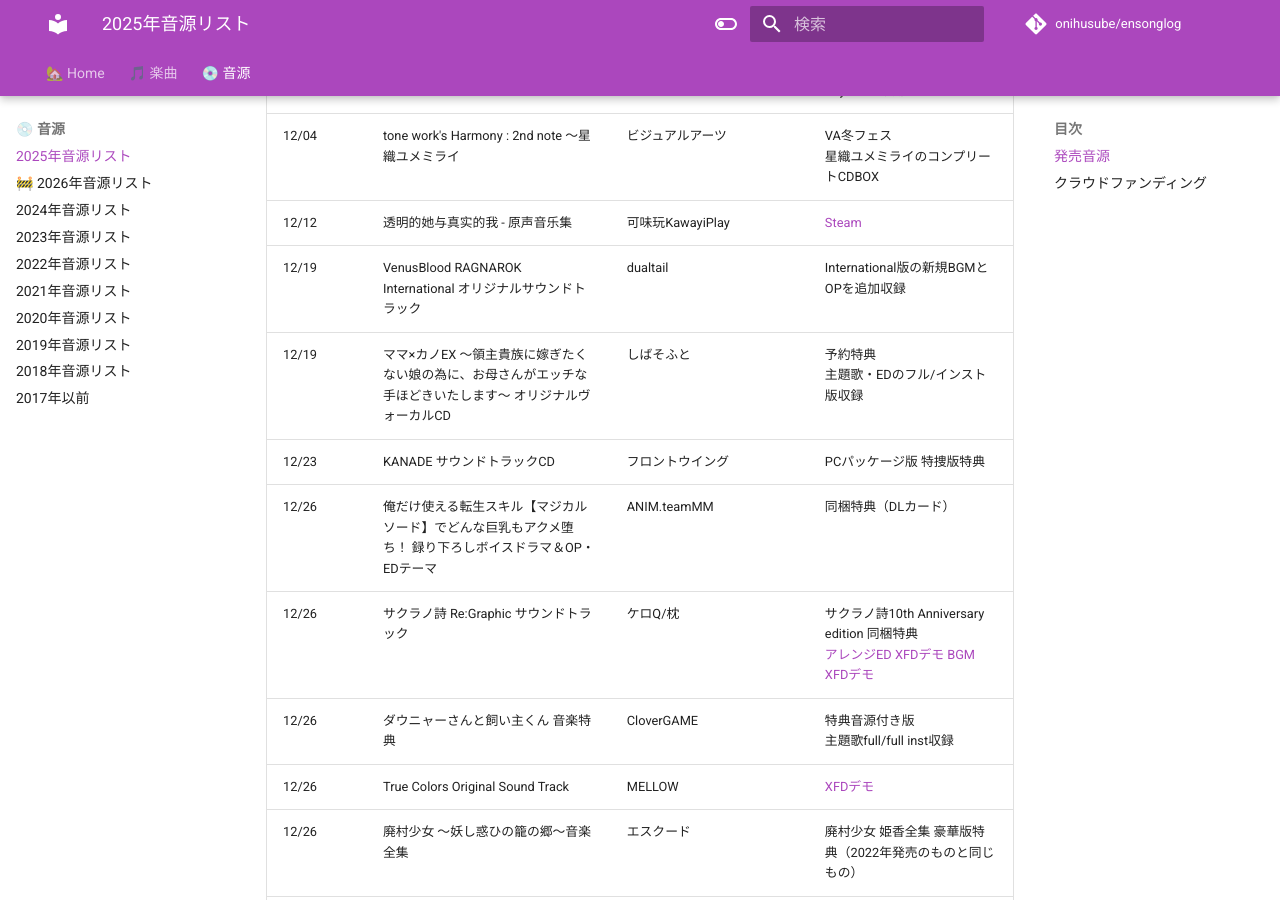
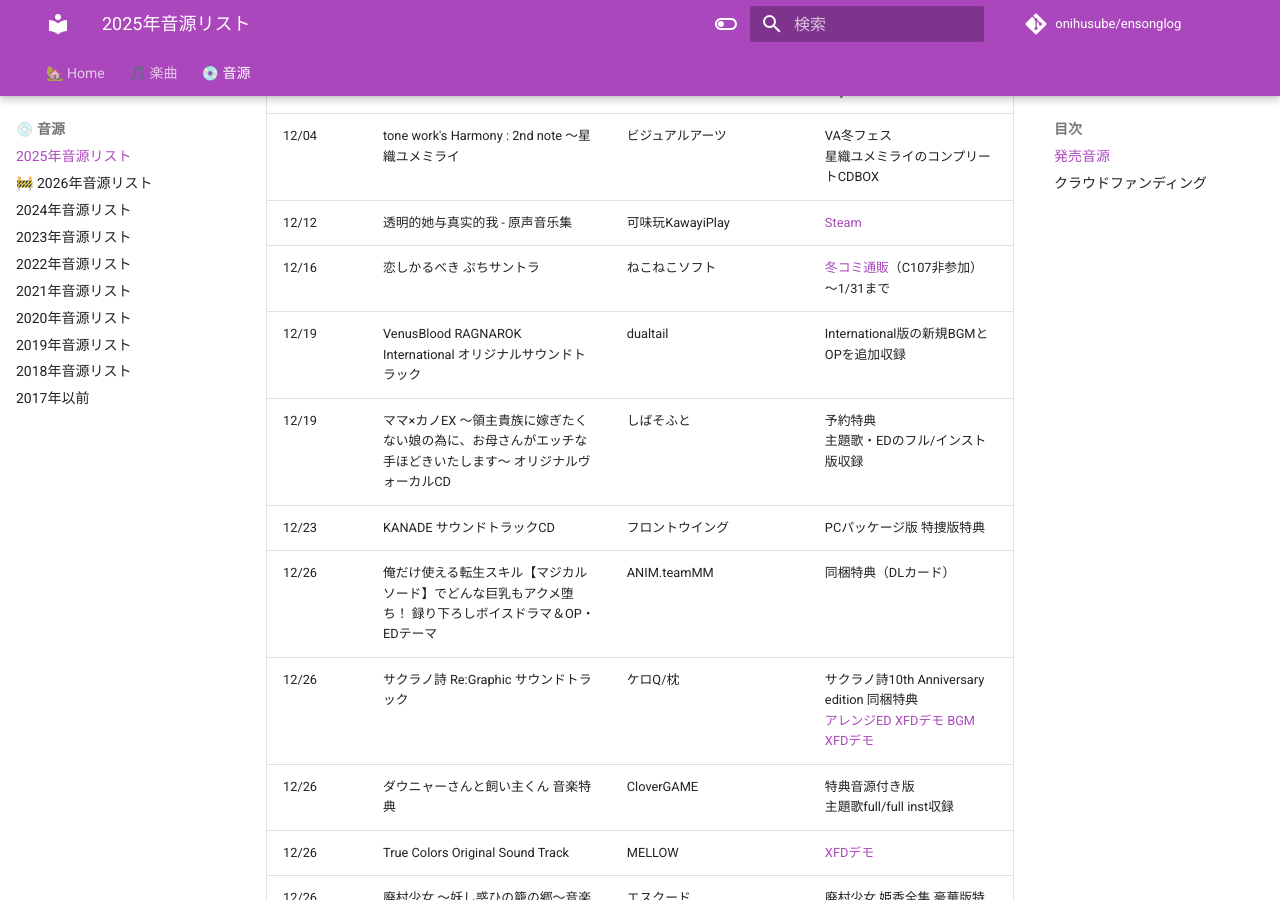
Before and after one commit to onihusube/ensonglog, an MkDocs documentation site: the page built from docs/2025/音源.md, in a window 1280 px wide and 900 px high, scrolled down 16102 px. Built offline with MkDocs 1.6.1 and Material for MkDocs 9.7.7, drawn with Linux system fonts in a browser that asks for light colours; comment, search, counter and statistics services are not loaded.

Commit message:
恋しかるべき ぷちサントラ追加

```diff
--- a/docs/2025/音源.md
+++ b/docs/2025/音源.md
@@ -225,6 +225,7 @@
 | 12/04 | TVアニメ Summer Pockets "leave a mark" | ビジュアルアーツ | VA冬フェス </br> Keyセット同梱 |
 | 12/04 | tone work's Harmony : 2nd note ～星織ユメミライ | ビジュアルアーツ | VA冬フェス </br> 星織ユメミライのコンプリートCDBOX |
 | 12/12 | 透明的她与真实的我 - 原声音乐集 | 可味玩KawayiPlay | [Steam](https://store.steampowered.com/app/4165820/_/) |
+| 12/16 | 恋しかるべき ぷちサントラ | ねこねこソフト | [冬コミ通販](https://nekoneko-soft.info/webshopinfo/)（C107非参加） </br> ～1/31まで |
 | 12/19 | VenusBlood RAGNAROK International オリジナルサウンドトラック | dualtail | International版の新規BGMとOPを追加収録 |
 | 12/19 | ママ×カノEX ～領主貴族に嫁ぎたくない娘の為に、お母さんがエッチな手ほどきいたします～ オリジナルヴォーカルCD | しばそふと | 予約特典 </br> 主題歌・EDのフル/インスト版収録 |
 | 12/23 | KANADE サウンドトラックCD | フロントウイング | PCパッケージ版 特捜版特典 |
```
